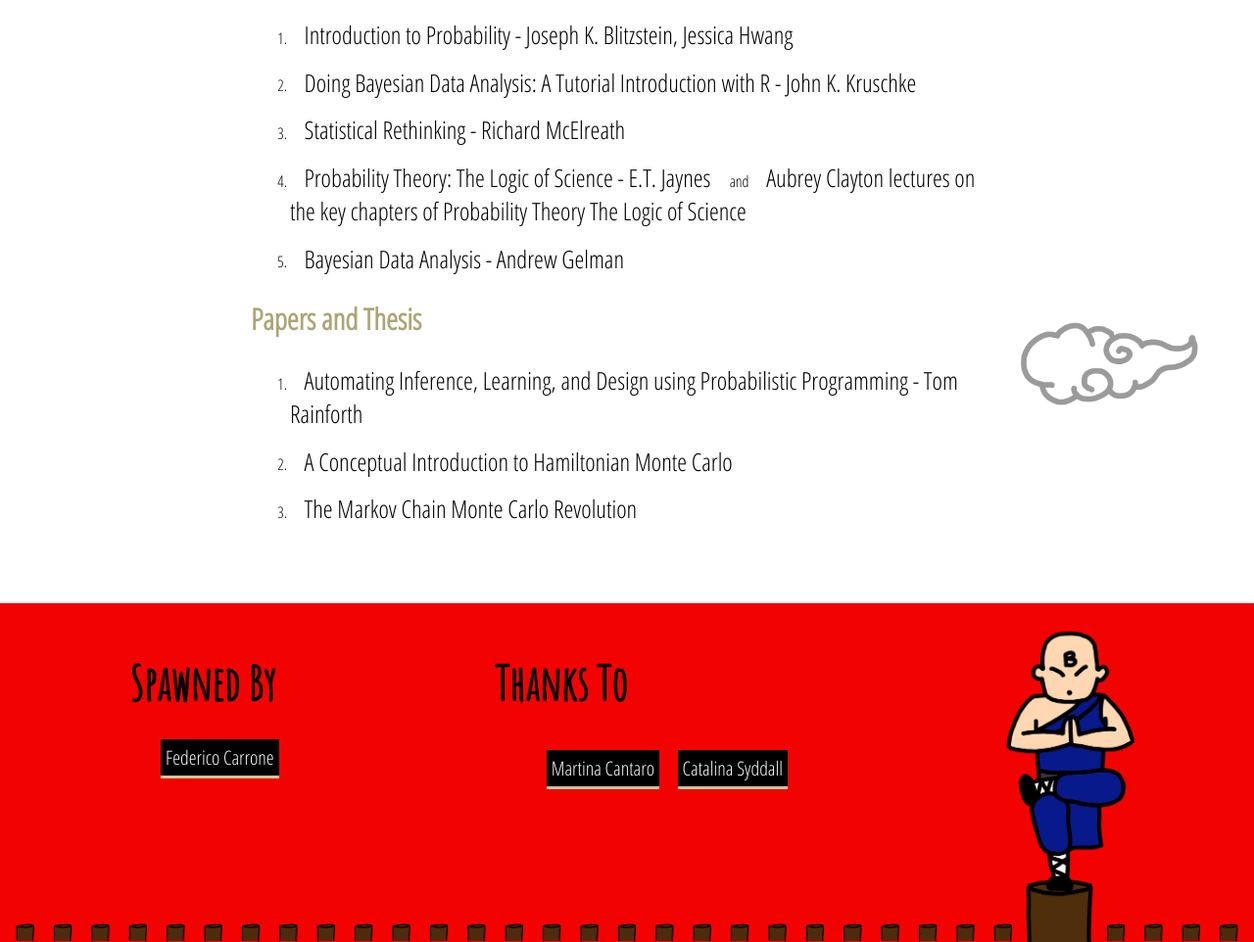
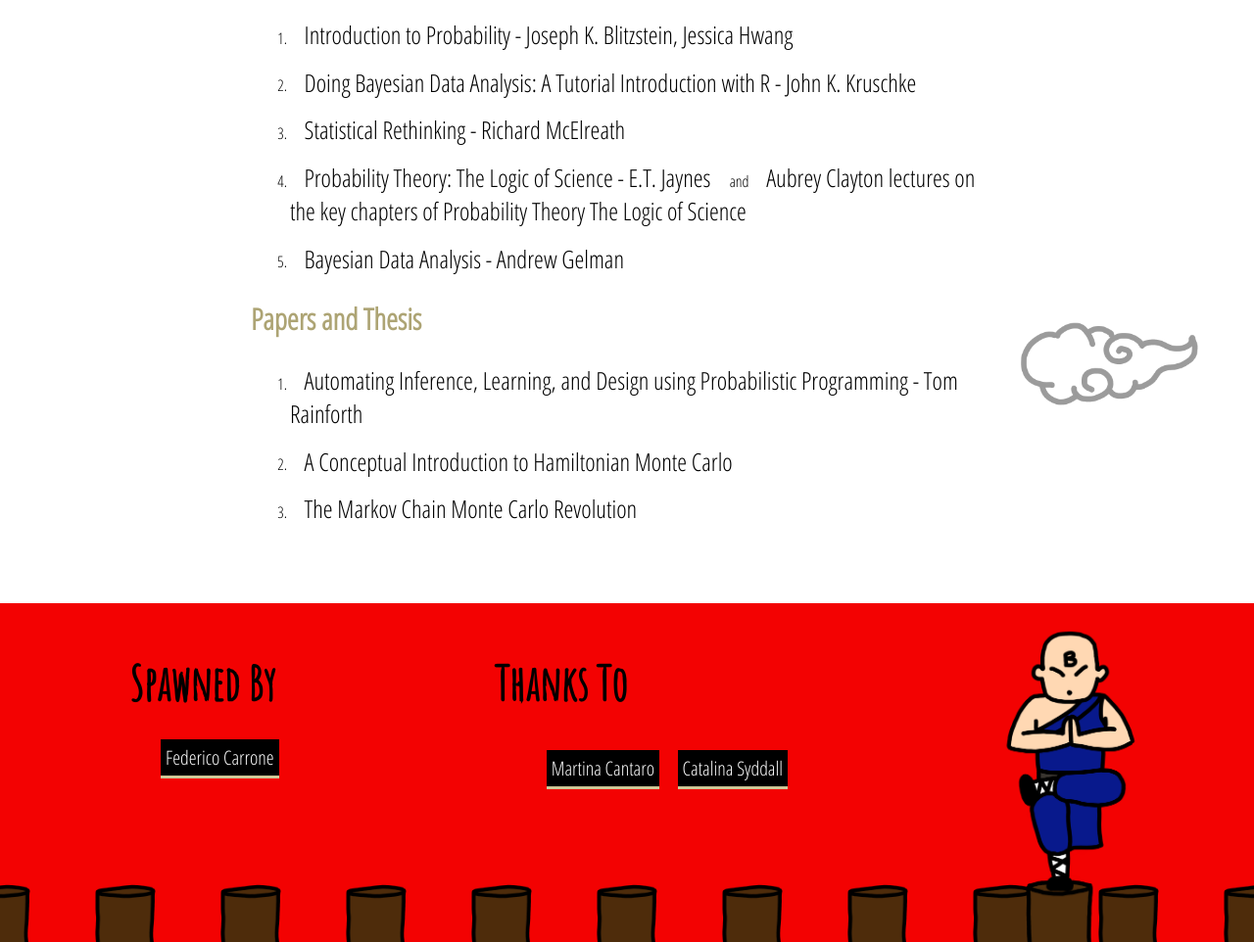
Before and after one commit to catalinasy/bayes_way, a plain HTML site: page src/index.html in a window 1280 px wide. Shown: the part 2804-3766 px from the top of the page at 98% size. Drawn offline with Linux system fonts and the light colour scheme.

Commit message:
resized background image

```diff
--- a/src/style.css
+++ b/src/style.css
@@ -126,7 +126,7 @@ h2{
     justify-content: space-around;
     align-items: center;
     background-image: url('../img/background-image.png');
-    background-size: 3%;
+    background-size: 10%;
     background-repeat: repeat-x ;
     background-position: bottom;
     padding-top: 2%;
```
